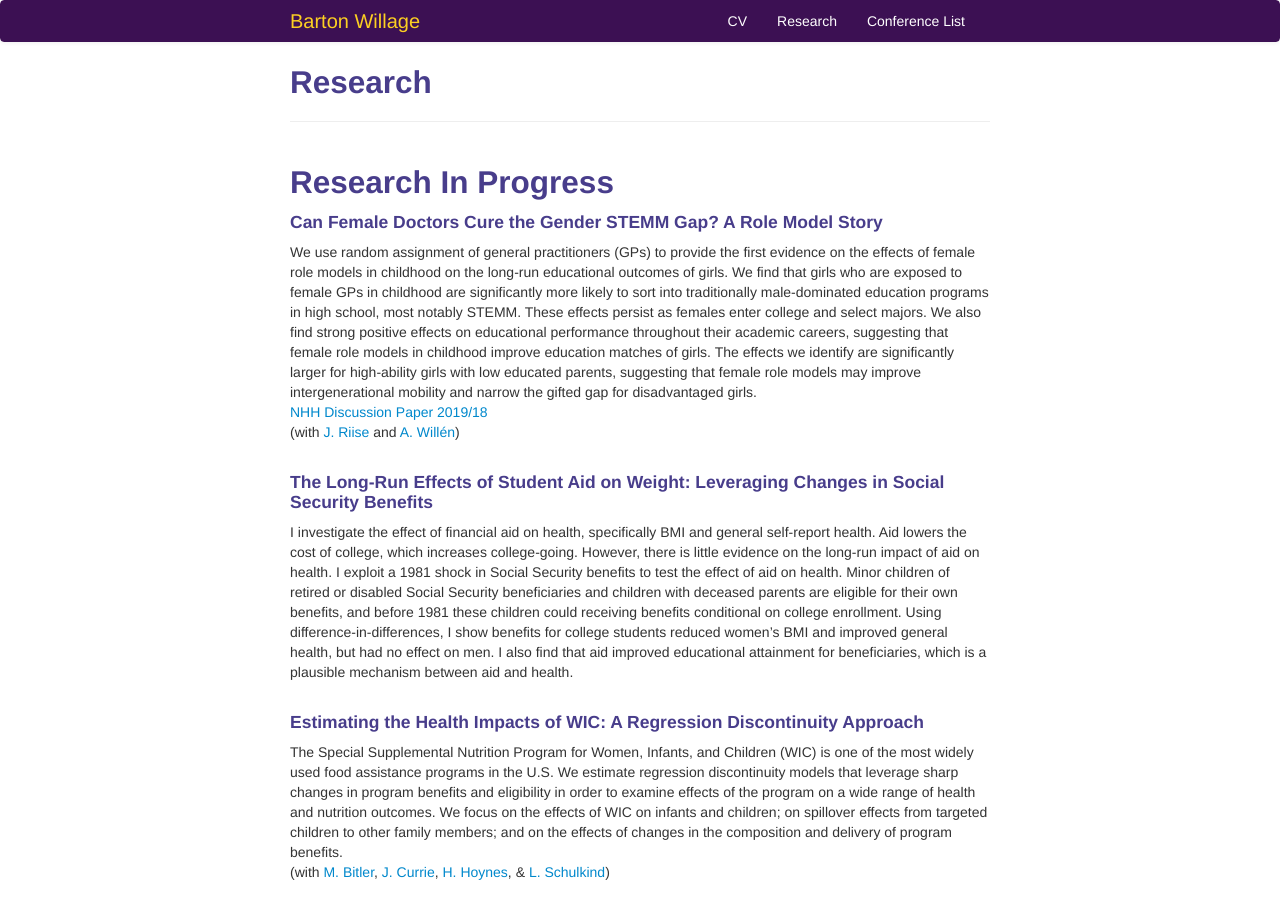
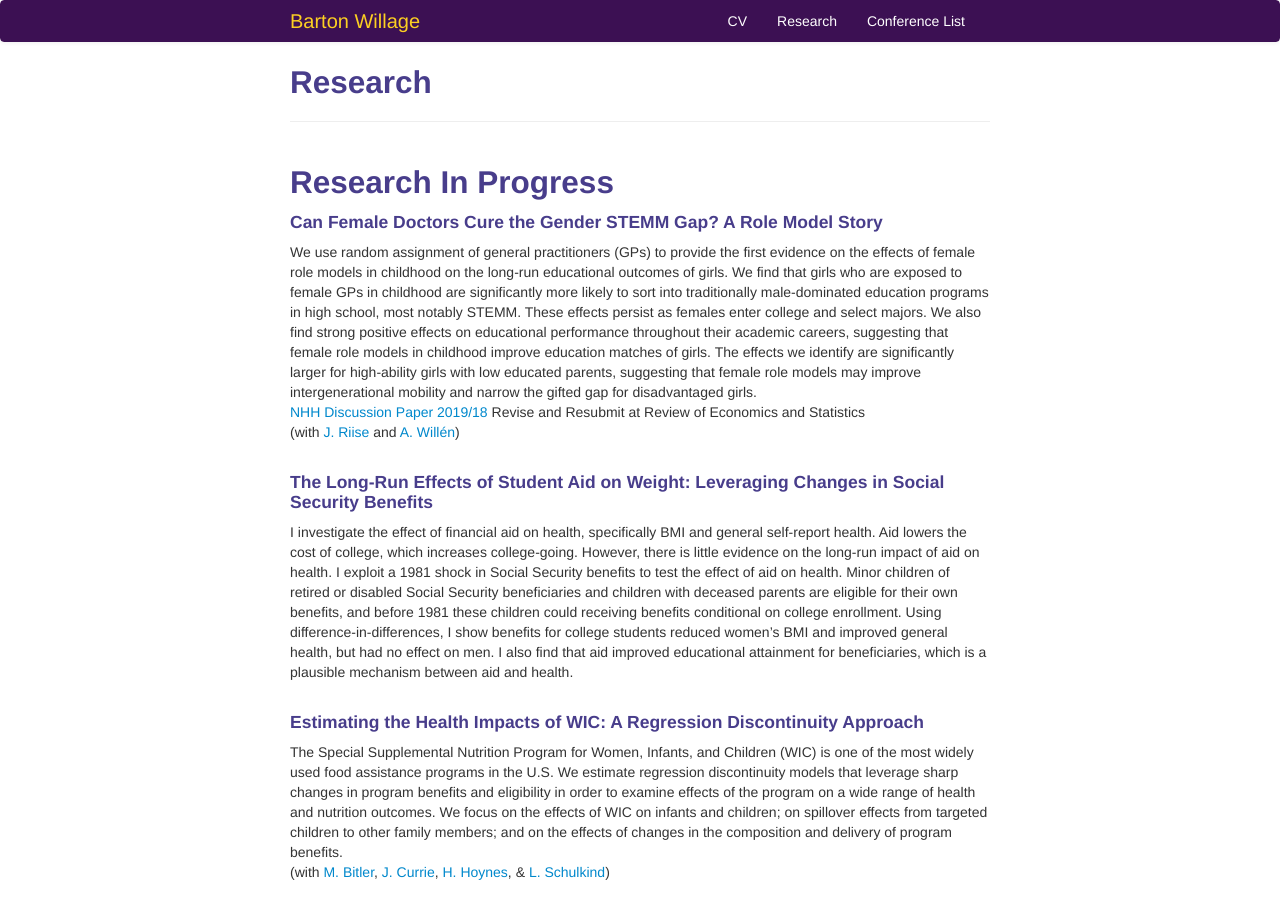
Before and after one commit to bjwillage/bjwillage.github.io, a Jekyll site: the page built from pages/research.md, in a window 1280 px wide and 900 px high. Built offline with Jekyll 4.4.1, drawn with Linux system fonts in a browser that asks for light colours.

Commit message:
Update research.md

```diff
--- a/pages/research.md
+++ b/pages/research.md
@@ -9,7 +9,8 @@ description: Barton Willage's research
 
 #### Can Female Doctors Cure the Gender STEMM Gap? A Role Model Story
 We use random assignment of general practitioners (GPs) to provide the first evidence on the effects of female role models in childhood on the long-run educational outcomes of girls. We find that girls who are exposed to female GPs in childhood are significantly more likely to sort into traditionally male-dominated education programs in high school, most notably STEMM. These effects persist as females enter college and select majors. We also find strong positive effects on educational performance throughout their academic careers, suggesting that female role models in childhood improve education matches of girls. The effects we identify are significantly larger for high-ability girls with low educated parents, suggesting that female role models may improve intergenerational mobility and narrow the gifted gap for disadvantaged girls. <br>
-<a href="https://openaccess.nhh.no/nhh-xmlui/bitstream/handle/11250/2621215/DP%2018.pdf?sequence=1&isAllowed=yba">NHH Discussion Paper 2019/18 </a><br>
+<a href="https://openaccess.nhh.no/nhh-xmlui/bitstream/handle/11250/2621215/DP%2018.pdf?sequence=1&isAllowed=yba">NHH Discussion Paper 2019/18 </a>
+Revise and Resubmit at Review of Economics and Statistics<br>
 (with [J. Riise](https://sites.google.com/site/julieriisecv/) and [A. Willén](https://www.alexanderwillen.com/))<br><br>
 
 #### The Long-Run Effects of Student Aid on Weight: Leveraging Changes in Social Security Benefits
```
